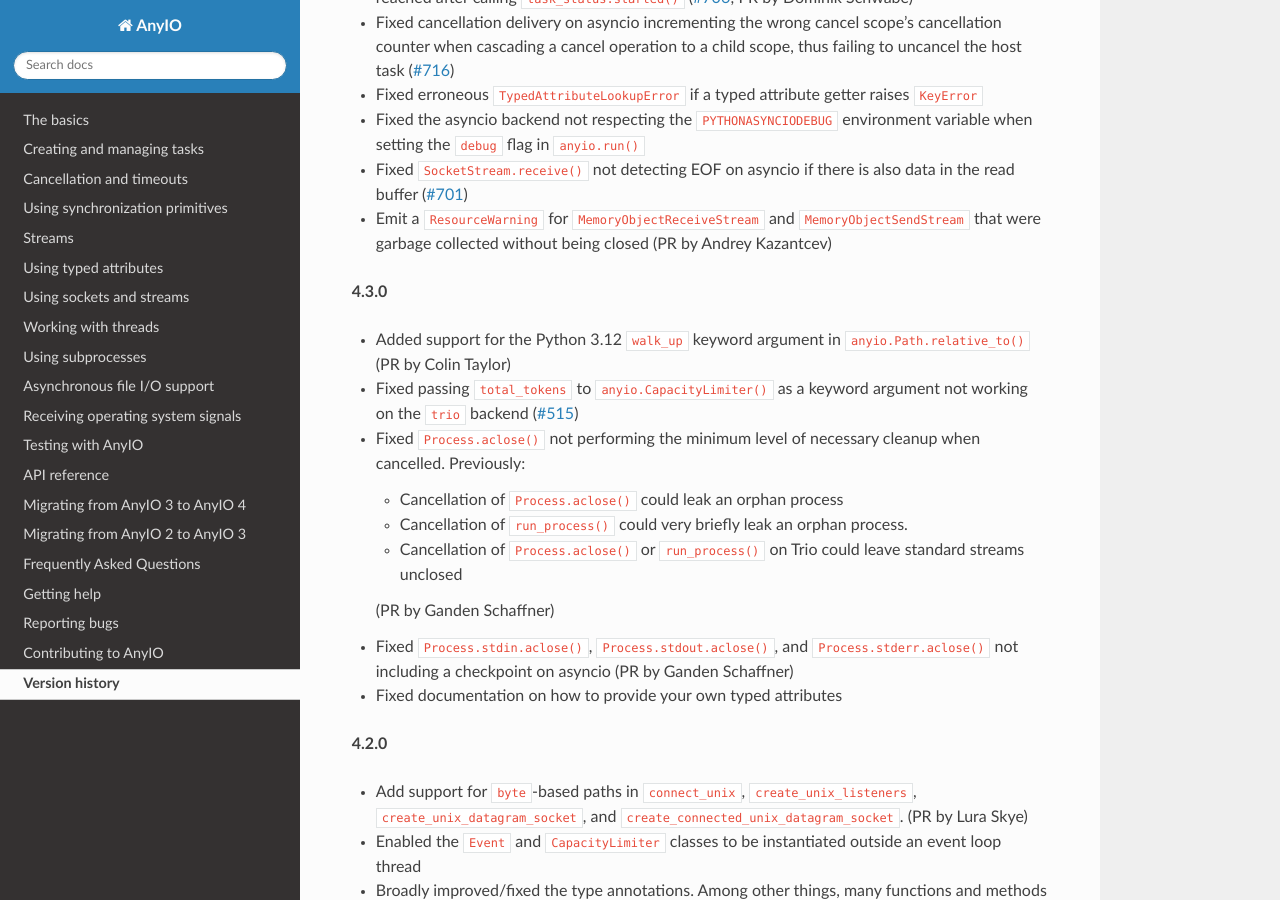
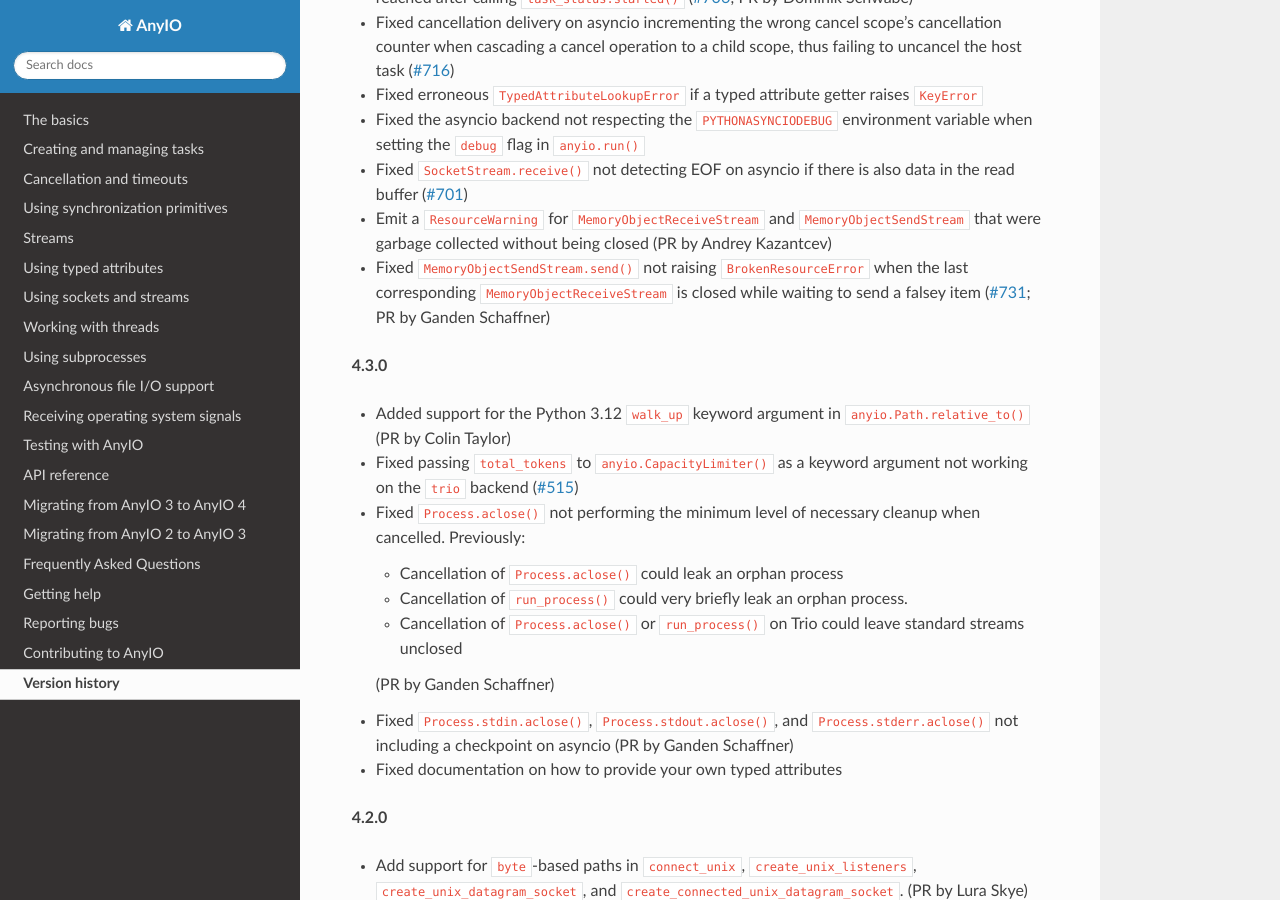
Before and after one commit to agronholm/anyio, a Sphinx documentation site: the page built from docs/versionhistory.rst, in a window 1280 px wide and 900 px high, scrolled down 441 px. Built offline with Sphinx 7.4.7 and the Read the Docs theme 2.0.0, drawn with Linux system fonts in a browser that asks for light colours; the version number could not be read and is left out.

Commit message:
Fix MemoryObjectSendStream.send(falsey) not raising BrokenResourceError

```diff
--- a/docs/versionhistory.rst
+++ b/docs/versionhistory.rst
@@ -28,6 +28,10 @@ This library adheres to `Semantic Versioning 2.0 <http://semver.org/>`_.
 - Emit a ``ResourceWarning`` for ``MemoryObjectReceiveStream`` and
   ``MemoryObjectSendStream`` that were garbage collected without being closed (PR by
   Andrey Kazantcev)
+- Fixed ``MemoryObjectSendStream.send()`` not raising ``BrokenResourceError`` when the
+  last corresponding ``MemoryObjectReceiveStream`` is closed while waiting to send a
+  falsey item (`#731 <https://github.com/agronholm/anyio/issues/731>`_; PR by Ganden
+  Schaffner)
 
 **4.3.0**
 
```
Also changed, not shown: 1 other file.
